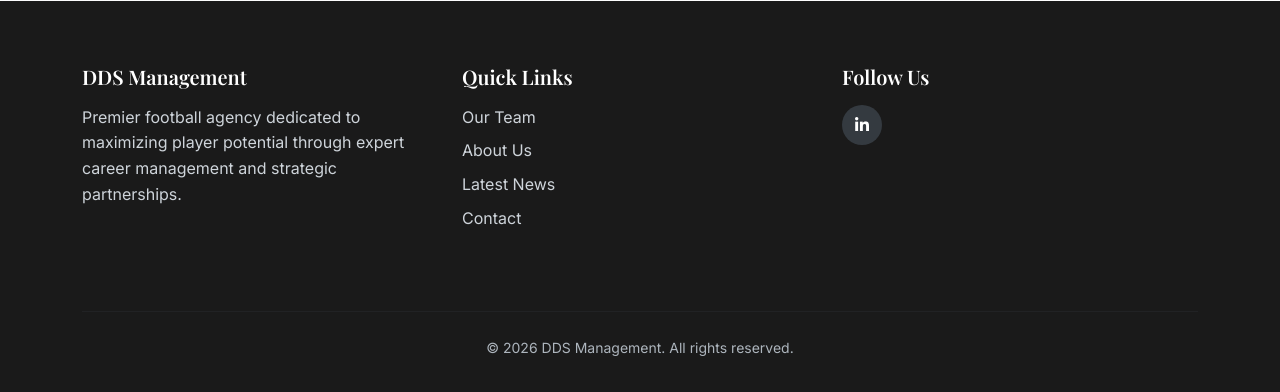
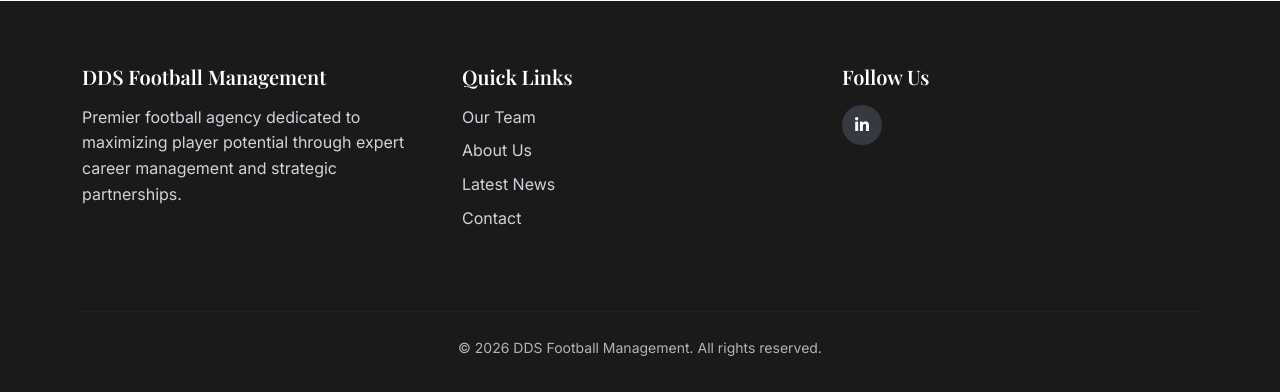
Before and after one commit to Kevinolm10/DDS-Management, a Django app: page / in a window 1280 px wide. Shown: the part 5130-5522 px from the top of the page. Run offline with Django 5.2, Linux system fonts and the light colour scheme; data that the repository does not hold is empty.

Commit message:
Add custom error pages and tidy SEO head
Custom 404/500 templates, SECURE_HTTPS setting for local testing, cleaned-up base head (canonical, OG, staging noindex, CSS load order).

```diff
--- a/home/templates/home/home.html
+++ b/home/templates/home/home.html
@@ -1,21 +1,25 @@
 {% extends 'base.html' %}
 {% load static %}
 
-{% block title %}DDS Management | Premier Football Agency - Expert Player Representation{% endblock %}
+{% block title %}DDS Football Management | Premier Football Agency - Expert Player Representation{% endblock %}
 
-{% block description %}DDS Management is a premier football agency representing professional players worldwide. Expert contract negotiations, career management, and transfer services. Contact us for professional football representation.{% endblock %}
+{% block description %}DDS Football Management is a premier football agency representing professional players worldwide.
+Expert contract negotiations, career management, and transfer services. Contact us for professional football
+representation.{% endblock %}
 
-{% block keywords %}football agency, football agents, player representation, contract negotiations, football transfers, sports management, professional football, player careers, football contracts, sports agents{% endblock %}
+{% block keywords %}football agency, football agents, player representation, contract negotiations, football transfers,
+sports management, professional football, player careers, football contracts, sports agents{% endblock %}
 
-{% block og_title %}DDS Management | Premier Football Agency{% endblock %}
-{% block og_description %}Expert football player representation and career management services. Professional contract negotiations and transfer assistance.{% endblock %}
+{% block og_title %}DDS Football Management | Premier Football Agency{% endblock %}
+{% block og_description %}Expert football player representation and career management services. Professional contract
+negotiations and transfer assistance.{% endblock %}
 
 {% block structured_data %}
 <script type="application/ld+json">
 {
     "@context": "https://schema.org",
     "@type": "ProfessionalService",
-    "name": "DDS Management",
+    "name": "DDS Football Management",
     "description": "Premier football agency providing expert player representation and career management services",
     "url": "{{ request.build_absolute_uri }}",
     "logo": "{{ request.scheme }}://{{ request.get_host }}{% static 'img/dds-mgmt1.png' %}",
@@ -54,15 +58,10 @@
     "employee": [
         {
             "@type": "Person",
-            "name": "David Johnson",
-            "jobTitle": "Senior Football Agent",
-            "description": "Experienced football agent with over 15 years in the sports industry"
-        },
-        {
-            "@type": "Person",
-            "name": "Sarah Williams",
-            "jobTitle": "International Football Agent",
-            "description": "Highly respected football agent known for sharp negotiation skills"
+            "name": "Hesiodo Dias dos Santos",
+            "jobTitle": "Co-Founder, FIFA Licensed Football Agent & Scout",
+            "worksFor": "DDS Football Management",
+            "description": "Co-founder and FIFA licensed agent with a background in coaching and nearly a decade of teaching, focused on scouting for character and potential and on guiding players' career decisions."
         }
     ]
 }
@@ -86,8 +85,7 @@
                     <div class="agent-info">
                         {% if agent.image_url %}
                         <img src="{{ agent.image_url }}"
-                         alt="{{ agent.name }} – {{ agent.position }} at DDS Management"
-                         itemprop="image"
+                            alt="{{ agent.name }} – {{ agent.position }} at DDS Football Management" itemprop="image"
                             loading="lazy">
                         {% endif %}
                         <h3 itemprop="name">{{ agent.name }}</h3>
@@ -96,7 +94,7 @@
                             {{ agent.description|safe }}
                         </div>
                         <meta itemprop="jobTitle" content="{{ agent.position }}">
-                    <meta itemprop="worksFor" content="DDS Management">
+                        <meta itemprop="worksFor" content="DDS Football Management">
                     </div>
                 </article>
                 {% empty %}
@@ -137,22 +135,28 @@
                     <h3>What we stand for</h3>
 
                     <h4>Integrity &amp; Professionalism</h4>
-        <p>We act with honesty and transparency at every step. Players and partners can count on us to always put their best interests first.</p>
+                    <p>We act with honesty and transparency at every step. Players and partners can count on us to
+                        always put their best interests first.</p>
 
                     <h4>Long-Term Thinking</h4>
-        <p>We invest in sustainable careers, not quick wins. Our focus is on building relationships and strategies that grow over time.</p>
+                    <p>We invest in sustainable careers, not quick wins. Our focus is on building relationships and
+                        strategies that grow over time.</p>
 
                     <h4>Individualised Support</h4>
-        <p>Every player is different. We tailor our guidance, planning, and support to each person's specific needs — on and off the pitch.</p>
+                    <p>Every player is different. We tailor our guidance, planning, and support to each person's
+                        specific needs — on and off the pitch.</p>
 
                     <h4>Well-Being First</h4>
-        <p>Physical and mental health matter as much as performance. We partner with specialists in sports psychology, physiotherapy, and nutrition for a genuinely holistic approach.</p>
+                    <p>Physical and mental health matter as much as performance. We partner with specialists in sports
+                        psychology, physiotherapy, and nutrition for a genuinely holistic approach.</p>
 
                     <h4>Global Network</h4>
-        <p>Strong ties with clubs, coaches, and scouting networks across the world mean we can open doors that others cannot.</p>
+                    <p>Strong ties with clubs, coaches, and scouting networks across the world mean we can open doors
+                        that others cannot.</p>
 
                     <h4>Passion for the Game</h4>
-        <p>Football is a dream for many. We are driven by a genuine love for the sport and work every day to help players reach their full potential.</p>
+                    <p>Football is a dream for many. We are driven by a genuine love for the sport and work every day to
+                        help players reach their full potential.</p>
 
                 </div>
             </section>
@@ -172,10 +176,8 @@
                 <article class="player-card" itemscope itemtype="https://schema.org/Person">
                     <div class="player-media">
                         {% if player.image_url %}
-                    <img src="{{ player.image_url }}"
-                         alt="{{ player.name }} - Professional Football Player"
-                         itemprop="image"
-                         loading="lazy">
+                        <img src="{{ player.image_url }}" alt="{{ player.name }} - Professional Football Player"
+                            itemprop="image" loading="lazy">
                         {% endif %}
                     </div>
                     <div class="player-card-content">
@@ -199,7 +201,8 @@
             {% if players.paginator.num_pages > 1 %}
             <div class="pagination players-pagination">
                 {% if players.has_previous %}
-            <a href="?player_page={{ players.previous_page_number }}&post_page={{ posts.number }}#our-players" class="page-link" aria-label="Previous players page">
+                <a href="?player_page={{ players.previous_page_number }}&post_page={{ posts.number }}#our-players"
+                    class="page-link" aria-label="Previous players page">
                     <i class="fas fa-chevron-left"></i> Previous
                 </a>
                 {% endif %}
@@ -208,12 +211,14 @@
                 {% if players.number == num %}
                 <span class="current-page" aria-current="page">{{ num }}</span>
                 {% else %}
-            <a href="?player_page={{ num }}&post_page={{ posts.number }}#our-players" class="page-link" aria-label="Players page {{ num }}">{{ num }}</a>
+                <a href="?player_page={{ num }}&post_page={{ posts.number }}#our-players" class="page-link"
+                    aria-label="Players page {{ num }}">{{ num }}</a>
                 {% endif %}
                 {% endfor %}
 
                 {% if players.has_next %}
-            <a href="?player_page={{ players.next_page_number }}&post_page={{ posts.number }}#our-players" class="page-link" aria-label="Next players page">
+                <a href="?player_page={{ players.next_page_number }}&post_page={{ posts.number }}#our-players"
+                    class="page-link" aria-label="Next players page">
                     Next <i class="fas fa-chevron-right"></i>
                 </a>
                 {% endif %}
@@ -233,27 +238,23 @@
                     {% for post in posts %}
                     <article class="blog-card" itemscope itemtype="https://schema.org/Article">
                         {% if post.image_url %}
-                        <img src="{{ post.image_url }}"
-                            alt="{{ post.title }}"
-                            itemprop="image"
-                            loading="lazy"
-                            width="350"
-                            height="250">
+                        <img src="{{ post.image_url }}" alt="{{ post.title }}" itemprop="image" loading="lazy"
+                            width="350" height="250">
                         {% endif %}
                         <div class="blog-card-content">
                             <h3 itemprop="headline">{{ post.title }}</h3>
                             <time class="blog-date" datetime="{{ post.created_at|date:'c' }}" itemprop="datePublished">
                                 {{ post.created_at|date:"F j, Y" }}
                             </time>
-                            <p class="blog-snippet" itemprop="description">{{ post.content|truncatewords:20|striptags }}</p>
+                            <p class="blog-snippet" itemprop="description">{{ post.content|truncatewords:20|striptags }}
+                            </p>
                             <button class="read-more" data-id="{{ post.post_id }}" data-title="{{ post.title }}"
                                 data-content="{{ post.content }}" data-date="{{ post.created_at|date:'F j, Y' }}"
-                                data-image="{{ post.image_url }}"
-                                aria-label="Read more about {{ post.title }}">
+                                data-image="{{ post.image_url }}" aria-label="Read more about {{ post.title }}">
                                 Read More
                             </button>
-                            <meta itemprop="author" content="DDS Management">
-                            <meta itemprop="publisher" content="DDS Management">
+                            <meta itemprop="author" content="DDS Football Management">
+                            <meta itemprop="publisher" content="DDS Football Management">
                         </div>
                     </article>
                     {% empty %}
@@ -266,7 +267,8 @@
                 {% if posts.paginator.num_pages > 1 %}
                 <div class="pagination">
                     {% if posts.has_previous %}
-                    <a href="?post_page={{ posts.previous_page_number }}&player_page={{ players.number }}#blog" class="page-link" aria-label="Previous page">
+                    <a href="?post_page={{ posts.previous_page_number }}&player_page={{ players.number }}#blog"
+                        class="page-link" aria-label="Previous page">
                         <i class="fas fa-chevron-left"></i> Previous
                     </a>
                     {% endif %}
@@ -275,12 +277,14 @@
                     {% if posts.number == num %}
                     <span class="current-page" aria-current="page">{{ num }}</span>
                     {% else %}
-                    <a href="?post_page={{ num }}&player_page={{ players.number }}#blog" class="page-link" aria-label="Page {{ num }}">{{ num }}</a>
+                    <a href="?post_page={{ num }}&player_page={{ players.number }}#blog" class="page-link"
+                        aria-label="Page {{ num }}">{{ num }}</a>
                     {% endif %}
                     {% endfor %}
 
                     {% if posts.has_next %}
-                    <a href="?post_page={{ posts.next_page_number }}&player_page={{ players.number }}#blog" class="page-link" aria-label="Next page">
+                    <a href="?post_page={{ posts.next_page_number }}&player_page={{ players.number }}#blog"
+                        class="page-link" aria-label="Next page">
                         Next <i class="fas fa-chevron-right"></i>
                     </a>
                     {% endif %}
@@ -300,8 +304,8 @@
                 <!-- Name Field -->
                 <div class="form-group">
                     <label for="name" class="form-label">Full Name</label>
-                    <input type="text" id="name" name="name" class="input-field"
-                           placeholder="Enter your full name" required>
+                    <input type="text" id="name" name="name" class="input-field" placeholder="Enter your full name"
+                        required>
                 </div>
 
                 <!-- Email Field -->
@@ -339,7 +343,8 @@
     </section>
 
     <!-- Blog Post Modal -->
-    <div id="blogModal" class="modal" style="display: none;" role="dialog" aria-labelledby="modalTitle" aria-hidden="true">
+    <div id="blogModal" class="modal" style="display: none;" role="dialog" aria-labelledby="modalTitle"
+        aria-hidden="true">
         <div class="modal-article">
             <button class="close-button" aria-label="Close modal">&times;</button>
             <img id="modalImage" src="" alt="" class="modal-image" />
--- a/templates/base.html
+++ b/templates/base.html
@@ -7,67 +7,74 @@
     <meta charset="UTF-8">
     <meta name="viewport" content="width=device-width, initial-scale=1.0">
 
-    <!-- SEO Meta Tags -->
-    <title>{% block title %}DDS Management | Premier Football Agency{% endblock %}</title>
-    <meta name="description" content="{% block description %}DDS Management is a leading football agency, specializing in career management, contract negotiations, and transfers for professional football players. Our expert team ensures players maximize their potential both on and off the field.{% endblock %}">
-    <meta name="keywords" content="{% block keywords %}football agency, football agents, player management, contract negotiations, football transfers, football career development, player representation, sports agent, football endorsements, athlete career management, professional football, football players{% endblock %}">
-    <meta name="author" content="DDS Management">
-    <meta name="robots" content="index, follow">
-    <meta name="language" content="English">
-    <meta name="revisit-after" content="7 days">
-    <link rel="canonical" href="{% block canonical %}{{ request.build_absolute_uri }}{% endblock %}">
+    <!-- SEO -->
+    <title>{% block title %}DDS Football Management | Football Agency & Player Representation{% endblock %}</title>
+    <meta name="description"
+        content="{% block description %}Football agency handling career management, contract negotiations and transfers for professional players.{% endblock %}">
+    <meta name="robots"
+        content="{% if is_staging %}noindex, nofollow{% else %}{% block robots %}index, follow{% endblock %}{% endif %}">
+    <link rel="canonical" href="https://ddsfootballmanagement.com{% block canonical %}{{ request.path }}{% endblock %}">
 
-    <!-- Open Graph / Facebook -->
-    <meta property="og:title" content="{% block og_title %}DDS Management | Premier Football Agency{% endblock %}">
-    <meta property="og:description" content="{% block og_description %}Leading football agency specializing in career management and contract negotiations for professional players.{% endblock %}">
-    <meta property="og:image" content="{% block og_image %}{{ request.scheme }}://{{ request.get_host }}{% static 'img/dds-mgmt1.png' %}{% endblock %}">
-    <meta property="og:url" content="{{ request.build_absolute_uri }}">
+    <!-- Open Graph -->
     <meta property="og:type" content="{% block og_type %}website{% endblock %}">
-    <meta property="og:site_name" content="DDS Management">
-    <meta property="og:locale" content="en_US">
+    <meta property="og:site_name" content="DDS Football Management">
+    <meta property="og:locale" content="en_GB">
+    <meta property="og:title" content="{% block og_title %}DDS Football Management | Football Agency{% endblock %}">
+    <meta property="og:description"
+        content="{% block og_description %}Career management, contract negotiations and transfers for professional football players.{% endblock %}">
+    <meta property="og:url" content="https://ddsfootballmanagement.com{{ request.path }}">
+    <meta property="og:image"
+        content="{% block og_image %}https://ddsfootballmanagement.com{% static 'img/dds-mgmt1.png' %}{% endblock %}">
+    <meta property="og:image:width" content="1200">
+    <meta property="og:image:height" content="630">
 
-    <!-- Twitter Card -->
+    <!-- Twitter / X: reuses the Open Graph title, description and image -->
     <meta name="twitter:card" content="summary_large_image">
-    <meta name="twitter:title" content="{% block twitter_title %}DDS Management | Premier Football Agency{% endblock %}">
-    <meta name="twitter:description" content="{% block twitter_description %}Leading football agency specializing in career management and contract negotiations for professional players.{% endblock %}">
-    <meta name="twitter:image" content="{% block twitter_image %}{{ request.scheme }}://{{ request.get_host }}{% static 'img/dds-mgmt1.png' %}{% endblock %}">
-    <meta name="twitter:site" content="@DDSManagement">
-    <meta name="twitter:creator" content="@DDSManagement">
+    {# Add twitter:site with your real handle once the account exists #}
 
-    <!-- Favicon and App Icons -->
-    <link rel="shortcut icon" href="{% static 'favicon/favicon.ico' %}">
-    <link rel="icon" type="image/x-icon" href="{% static 'favicon/favicon.ico' %}">
-    <link rel="apple-touch-icon" sizes="180x180" href="{% static 'favicon/apple-touch-icon.png' %}">
+    <!-- Icons -->
+    <link rel="icon" href="{% static 'favicon/favicon.ico' %}" sizes="any">
     <link rel="icon" type="image/png" sizes="32x32" href="{% static 'favicon/favicon-32x32.png' %}">
-    <link rel="icon" type="image/png" sizes="16x16" href="{% static 'favicon/favicon-16x16.png' %}">
+    <link rel="apple-touch-icon" href="{% static 'favicon/apple-touch-icon.png' %}">
     <link rel="manifest" href="{% static 'favicon/site.webmanifest' %}">
     <meta name="theme-color" content="#ffffff">
 
-    <!-- Preconnect for performance -->
+    <!-- Connections -->
+    <link rel="preconnect" href="https://cdn.jsdelivr.net" crossorigin>
     <link rel="preconnect" href="https://fonts.googleapis.com">
     <link rel="preconnect" href="https://fonts.gstatic.com" crossorigin>
-    <link rel="preconnect" href="https://cdnjs.cloudflare.com">
-    <link rel="dns-prefetch" href="https://cdn.jsdelivr.net">
+    <link rel="preconnect" href="https://cdnjs.cloudflare.com" crossorigin>
 
-    <!-- Critical CSS - Load immediately -->
-    <style>
-        /* Critical above-the-fold styles */
-        body { font-family: -apple-system, BlinkMacSystemFont, 'Segoe UI', Roboto, sans-serif; margin: 0; }
-        .header { position: fixed; top: 0; left: 0; right: 0; background: rgba(255, 255, 255, 0.95); backdrop-filter: blur(10px); z-index: 1030; }
-    </style>
+    <!-- Layout CSS: loaded normally so the page never renders unstyled.
+         Add integrity="sha384-..." from jsdelivr.com/package/npm/bootstrap -->
+    <link rel="stylesheet" href="https://cdn.jsdelivr.net/npm/bootstrap@5.3.0/dist/css/bootstrap.min.css"
+        crossorigin="anonymous">
 
-    <!-- Non-critical CSS - Load asynchronously -->
-    <link rel="preload" href="https://cdn.jsdelivr.net/npm/bootstrap@5.3.0/dist/css/bootstrap.min.css" as="style" onload="this.onload=null;this.rel='stylesheet'">
-    <noscript><link rel="stylesheet" href="https://cdn.jsdelivr.net/npm/bootstrap@5.3.0/dist/css/bootstrap.min.css"></noscript>
+    <!-- Fonts: trim the weights to the ones style.css actually uses -->
+    <link rel="stylesheet"
+        href="https://fonts.googleapis.com/css2?family=Inter:wght@400;500;600;700&family=Playfair+Display:wght@600;700&display=swap">
 
-    <link rel="preload" href="https://cdnjs.cloudflare.com/ajax/libs/font-awesome/6.4.0/css/all.min.css" as="style" onload="this.onload=null;this.rel='stylesheet'">
-    <noscript><link rel="stylesheet" href="https://cdnjs.cloudflare.com/ajax/libs/font-awesome/6.4.0/css/all.min.css"></noscript>
+    <!-- Icons are not layout-critical: load async.
+         Add integrity="sha512-..." from cdnjs.com/libraries/font-awesome -->
+    <link rel="preload" href="https://cdnjs.cloudflare.com/ajax/libs/font-awesome/6.4.0/css/all.min.css" as="style"
+        crossorigin="anonymous" onload="this.onload=null;this.rel='stylesheet'">
+    <noscript>
+        <link rel="stylesheet" href="https://cdnjs.cloudflare.com/ajax/libs/font-awesome/6.4.0/css/all.min.css">
+    </noscript>
 
-    <!-- Google Fonts with font-display: swap for better performance -->
-    <link href="https://fonts.googleapis.com/css2?family=Inter:wght@300;400;500;600;700&family=Playfair+Display:wght@400;500;600;700&display=swap" rel="stylesheet">
+    <!-- Site CSS last, so it always overrides Bootstrap -->
+    <link rel="stylesheet" href="{% static 'css/style.css' %}">
 
-    <!-- Custom CSS -->
-    <link rel="stylesheet" href="{% static 'css/style.css' %}">
+    <!-- Structured data -->
+    <script type="application/ld+json">
+    {
+        "@context": "https://schema.org",
+        "@type": "Organization",
+        "name": "DDS Football Management",
+        "url": "https://ddsfootballmanagement.com",
+        "logo": "https://ddsfootballmanagement.com{% static 'img/dds-mgmt1.png' %}"
+    }
+    </script>
 
     {% block extra_css %}{% endblock %}
 </head>
@@ -81,7 +88,7 @@
             <div class="container-fluid">
                 <!-- Brand Logo -->
                 <a class="navbar-brand" href="{% url 'home' %}">
-                    <img src="{% static 'img/dds-mgmt1.png' %}" alt="DDS Management Logo" class="logo">
+                    <img src="{% static 'img/dds-mgmt1.png' %}" alt="DDS Football Management Logo" class="logo">
                 </a>
 
                 <!-- Mobile Menu Toggle -->
@@ -124,8 +131,9 @@
         <div class="container">
             <div class="row">
                 <div class="col-lg-4 mb-4">
-                    <h5 class="footer-title">DDS Management</h5>
-                    <p class="footer-description">Premier football agency dedicated to maximizing player potential through expert career management and strategic partnerships.</p>
+                    <h5 class="footer-title">DDS Football Management</h5>
+                    <p class="footer-description">Premier football agency dedicated to maximizing player potential
+                        through expert career management and strategic partnerships.</p>
                 </div>
                 <div class="col-lg-4 mb-4">
                     <h5 class="footer-title">Quick Links</h5>
@@ -139,7 +147,8 @@
                 <div class="col-lg-4 mb-4">
                     <h5 class="footer-title">Follow Us</h5>
                     <div class="social-links">
-                        <a href="https://linkedin.com/in/hesiodo-dias-dos-santos-2741202b8" aria-label="Visit our LinkedIn profile" class="social-link">
+                        <a href="https://linkedin.com/in/hesiodo-dias-dos-santos-2741202b8"
+                            aria-label="Visit our LinkedIn profile" class="social-link">
                             <i class="fab fa-linkedin-in"></i>
                         </a>
                     </div>
@@ -148,7 +157,7 @@
             <hr class="footer-divider">
             <div class="row">
                 <div class="col-12 text-center">
-                    <p class="footer-copyright">&copy; {% now "Y" %} DDS Management. All rights reserved.</p>
+                    <p class="footer-copyright">&copy; {% now "Y" %} DDS Football Management. All rights reserved.</p>
                 </div>
             </div>
         </div>
@@ -171,7 +180,7 @@
     {
         "@context": "https://schema.org",
         "@type": "Organization",
-        "name": "DDS Management",
+        "name": "DDS Football Management",
         "description": "Premier football agency specializing in career management and contract negotiations for professional players",
         "url": "{{ request.build_absolute_uri }}",
         "logo": "{{ request.scheme }}://{{ request.get_host }}{% static 'img/dds-mgmt1.png' %}",
```
Also changed, not shown: dds/settings.py (+5 -5 lines), templates/404.html (added, +13 -0 lines), templates/500.html (added, +45 -0 lines). Lines whose indentation alone changed are shown as unchanged.
